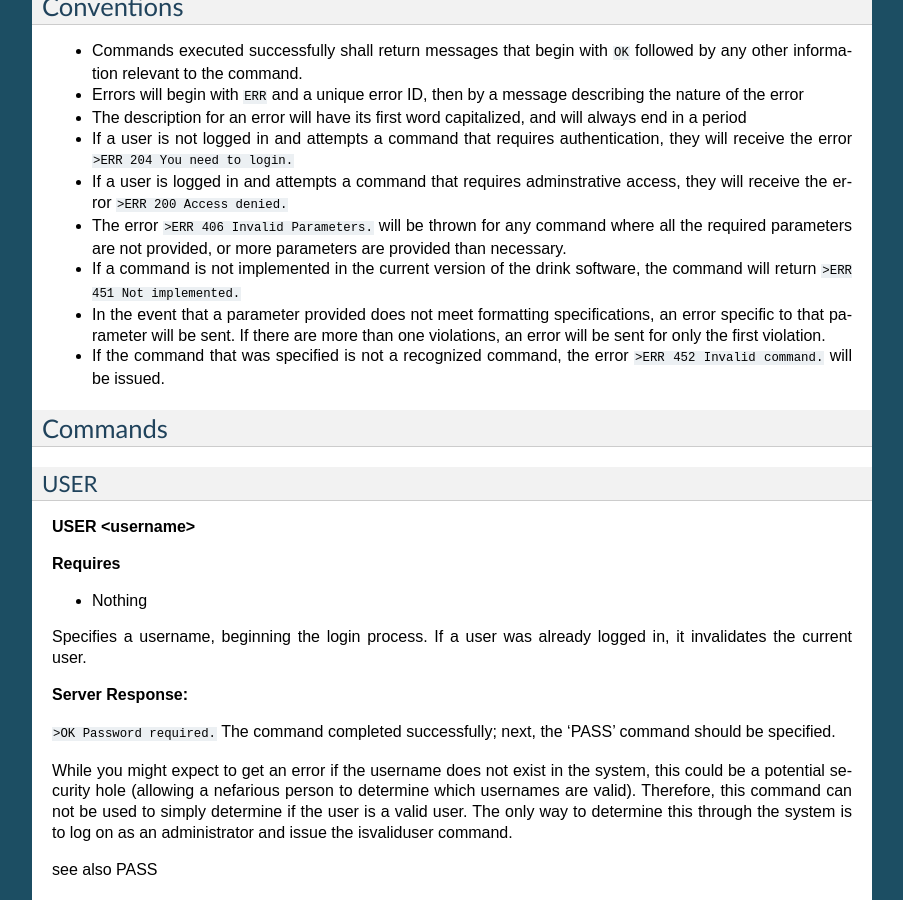
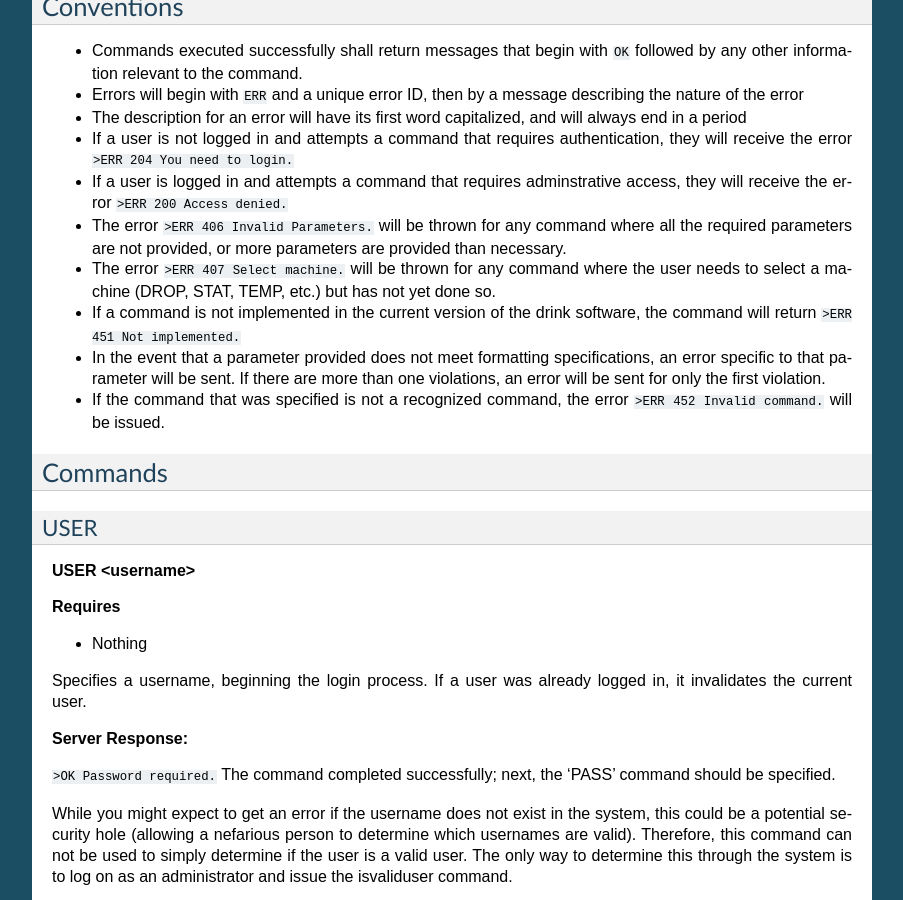
Before and after one commit to ryansb/lemon_twist, a Sphinx documentation site: the page built from docs/main/sunday/protocol.rst, in a window 1280 px wide and 900 px high, scrolled down 881 px. Shown: the whole window, without its empty margins (198-1101 px from the left). Built offline with Sphinx 7.4.7, drawn with Linux system fonts in a browser that asks for light colours.

Commit message:
Handle commands where the user needs to select a machine but hasn't yet

```diff
--- a/docs/main/sunday/protocol.rst
+++ b/docs/main/sunday/protocol.rst
@@ -85,6 +85,11 @@ Conventions
 * The error ``>ERR 406 Invalid Parameters.`` will be thrown
   for any command where all the required parameters are not provided,
   or more parameters are provided than necessary.
+
+* The error ``>ERR 407 Select machine.`` will be thrown
+  for any command where the user needs to select a machine
+  (DROP, STAT, TEMP, etc.)
+  but has not yet done so.
 
 * If a command is not implemented in the current version of the drink
   software, the command will return ``>ERR 451 Not implemented.``
@@ -429,6 +434,7 @@ EDITSLOT
 
 * Auth
 * Admin
+* Machine selected
 
 Edits all values for a single slot. All arguments are required.
 
```
Also changed, not shown: 1 other file.
